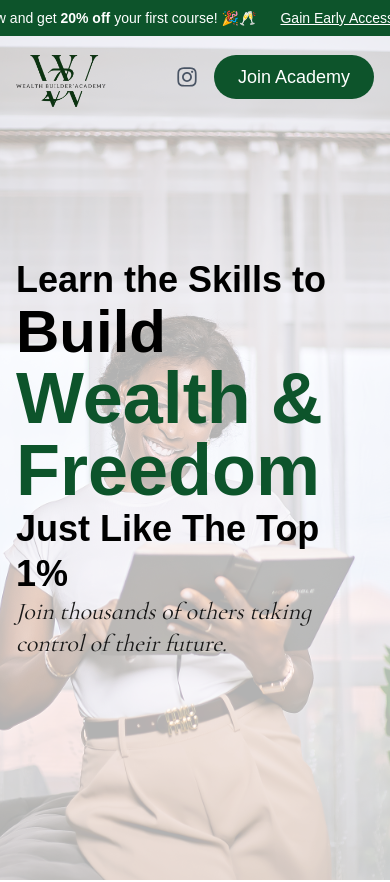
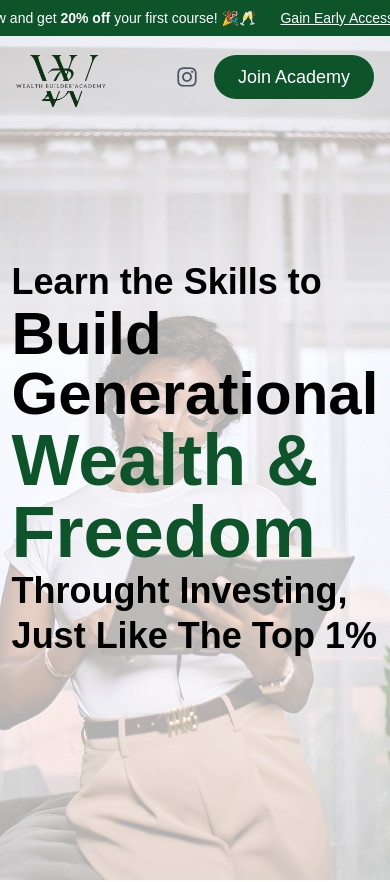
Before and after one commit to Lukwago-Joel-Jr/tce-digital-investments, a Next.js app: page / in a window 390 px wide. Shown: the top 882 px of the page. Built offline with nearby package versions, Linux system fonts and the light colour scheme; a web font is replaced by a local one.

Commit message:
modified the mobile hero section

```diff
--- a/src/components/Hero.js
+++ b/src/components/Hero.js
@@ -107,7 +107,7 @@ export default function HeroSection() {
                 Learn the Skills to
               </motion.span>
               <motion.span variants={lineVariants} className="block text-6xl">
-                Build
+                Build Generational
               </motion.span>
               <motion.span
                 variants={lineVariants}
@@ -116,16 +116,16 @@ export default function HeroSection() {
                 Wealth & Freedom
               </motion.span>
               <motion.span variants={lineVariants} className="block">
-                Just Like The Top 1%
+                Throught Investing, Just Like The Top 1%
               </motion.span>
             </motion.h1>
 
-            <motion.p
+            {/* <motion.p
               variants={lineVariants}
               className={`${cormorat.className} italic text-2xl`}
             >
               <i>Join thousands of others taking control of their future.</i>
-            </motion.p>
+            </motion.p> */}
           </motion.div>
         </div>
       </div>
```
